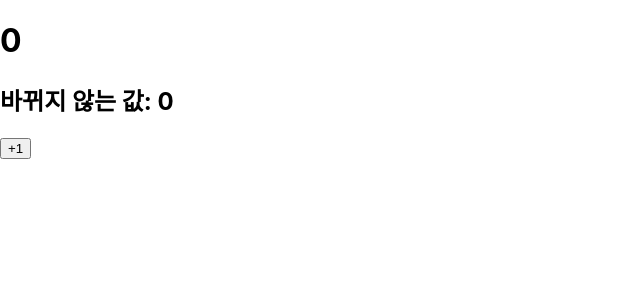
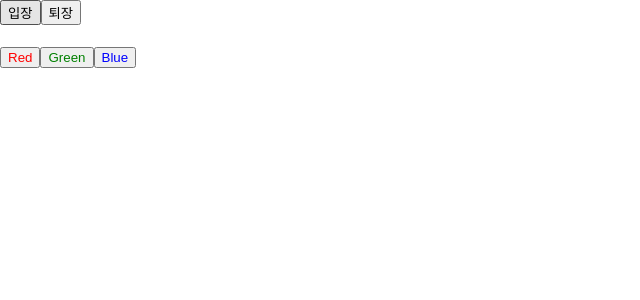
Before and after one commit to parkgeonwoong/study-reacts, a React (Create React App) app: page / in a window 1280 px wide. Shown: the top 300 px of the page, without its empty margins (0-640 px from the left). Built offline with nearby package versions, Linux system fonts and the light colour scheme.

Commit message:
function component useState

```diff
--- a/src/App.js
+++ b/src/App.js
@@ -1,9 +1,10 @@
 import "./App.css";
-import MyComponent from "./MyComponent";
-import Counter from "./Counter";
+import MyComponent from "./components/MyComponent";
+import Counter from "./components/Counter";
+import Say from "./components/Say";
 
 const App = () => {
-  return <Counter />;
+  return <Say />;
 };
 
 export default App;
--- /dev/null
+++ b/src/components/Say.js
@@ -0,0 +1,28 @@
+import { useState } from "react";
+
+const Say = () => {
+  const [message, setMessage] = useState("");
+  const onClickEnter = () => setMessage("안녕히하세요!");
+  const onClickLeave = () => setMessage("안녕히 가세요~");
+
+  const [color, setColor] = useState("black");
+
+  return (
+    <div>
+      <button onClick={onClickEnter}>입장</button>
+      <button onClick={onClickLeave}>퇴장</button>
+      <h1 style={{ color }}>{message}</h1>
+      <button style={{ color: "red" }} onClick={() => setColor("red")}>
+        Red
+      </button>
+      <button style={{ color: "green" }} onClick={() => setColor("green")}>
+        Green
+      </button>
+      <button style={{ color: "blue" }} onClick={() => setColor("blue")}>
+        Blue
+      </button>
+    </div>
+  );
+};
+
+export default Say;
```
Also changed, not shown: src/components/Counter.js (renamed from src/Counter.js), src/components/MyComponent.js (renamed from src/MyComponent.js).
